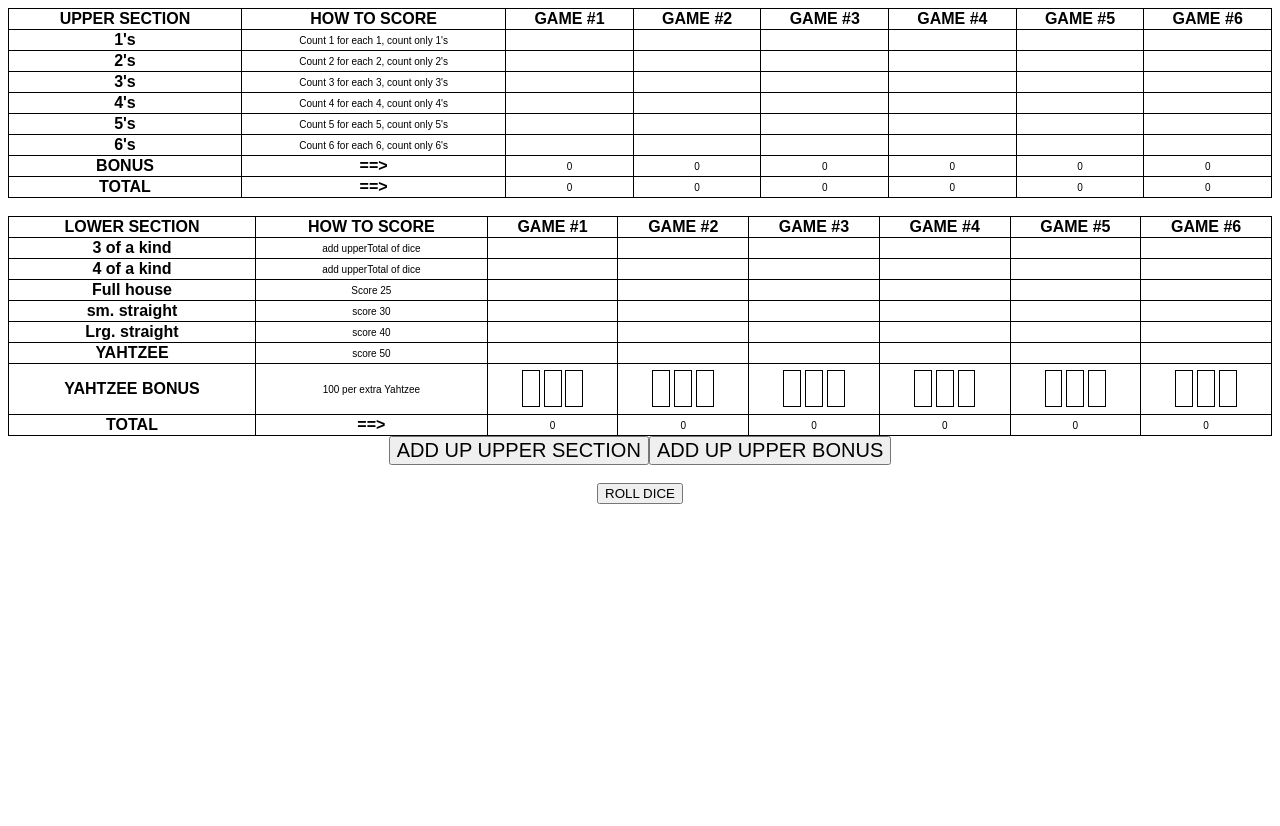
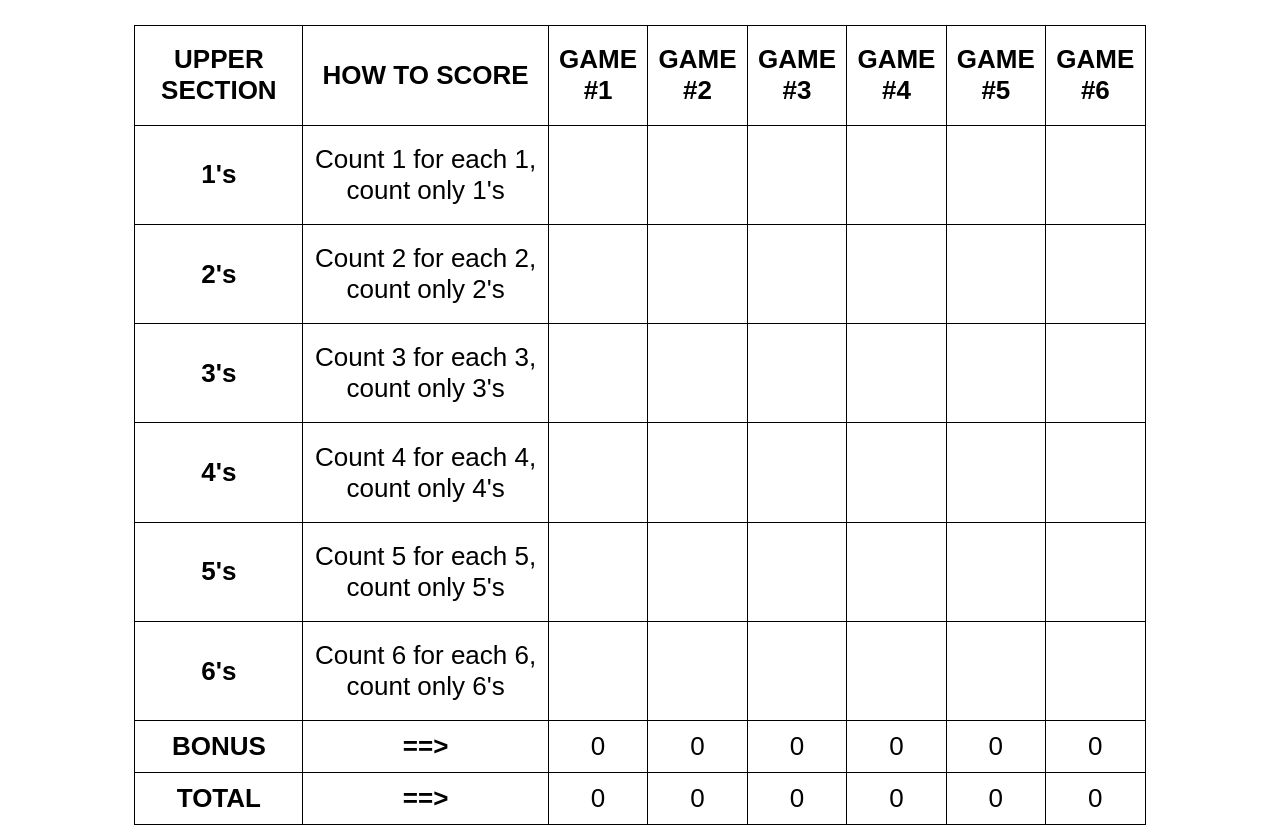
Before and after one commit to Chubbard022/Yahtzee, a React (Create React App) app: page / in a window 1280 px wide. Shown: the top 826 px of the page. Before the commit the page ends 800 px from the top, so only its background shows below. Built offline with nearby package versions, Linux system fonts and the light colour scheme.

Commit message:
making table larger

```diff
--- a/src/styles.css
+++ b/src/styles.css
@@ -1,24 +1,29 @@
 .App {
   font-family: sans-serif;
   text-align: center;
+  margin: 10%;
+  margin-top: 2%;
 }
 table,
 th {
   border: 1px solid black;
   border-collapse: collapse;
+  font-size: 26px;
 }
 
 td {
   border: 1px solid black;
   border-collapse: collapse;
-  font-size: 10px;
+  font-size: 26px;
 }
 .section {
   width: 100%;
+  height:50rem;
 }
 .button {
   font-size: 20px;
 }
+
 .extraYahtzee{
   box-sizing: border-box;
   padding: 1.2%;
@@ -144,3 +149,9 @@
   background-color: #333;
   box-shadow: inset 0 3px #111, inset 0 -3px #555;
 }
+
+.cell{
+  margin:2%;
+  font-size: 26px;
+  font-variant-numeric: slashed-zero;
+}
```
